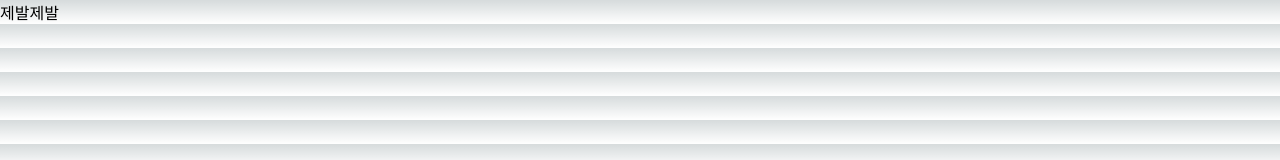
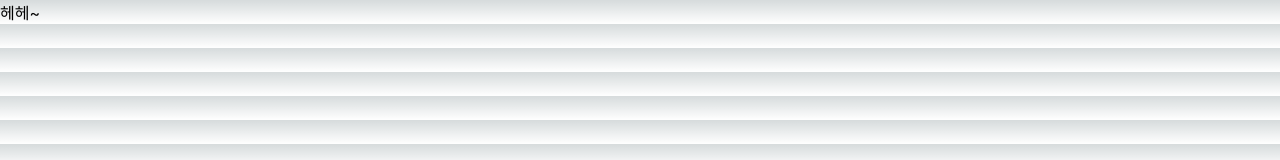
Before and after one commit to SEOKKAMONI/lighthouse-ci, a Next.js app: page / in a window 1280 px wide. Shown: the top 160 px of the page. Built offline with nearby package versions, Linux system fonts and the light colour scheme.

Commit message:
chore: 헤헤~

```diff
--- a/src/app/page.tsx
+++ b/src/app/page.tsx
@@ -1,6 +1,3 @@
-import Image from "next/image";
-import styles from "./page.module.css";
-
 export default function Home() {
-  return <div>제발제발</div>;
+  return <div>헤헤~</div>;
 }
```
